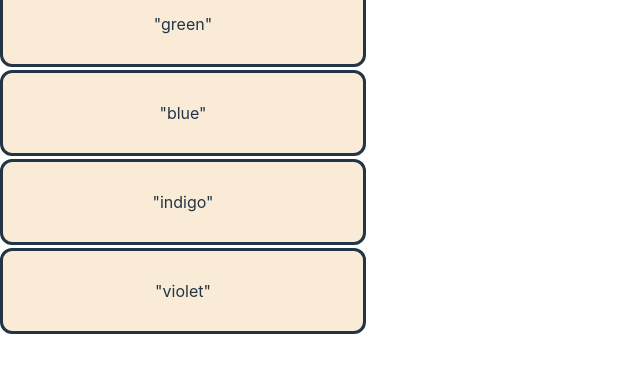
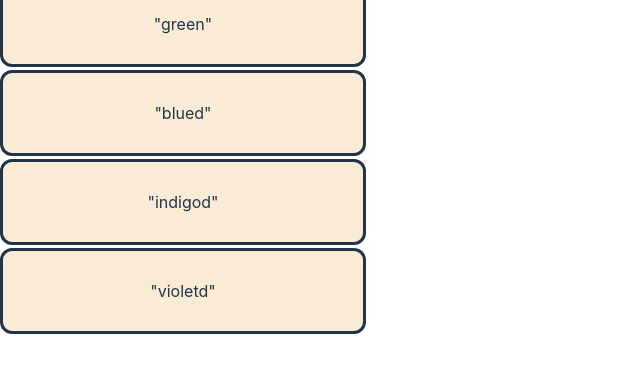
Before and after one commit to lcim/vite-test, a React (Vite) app: page / in a window 1280 px wide. Shown: the part 376-748 px from the top of the page, without its empty margins (0-640 px from the left). Built offline with nearby package versions, Linux system fonts and the light colour scheme.

Commit message:
renamed box classNames by adding  d

```diff
--- a/src/App.tsx
+++ b/src/App.tsx
@@ -6,13 +6,13 @@
 function App() {
   // const [count, setCount] = useState(0)
 
-  const redd = <div className='box red'>"red"</div>
-  const oranged = <div className='box orange'>"orange"</div>
-  const yellowd = <div className='box yellow'>"yellow"</div>
-  const greend = <div className='box green'>"green"</div>
-  const blued = <div className='box blue'>"blue"</div>
-  const indigod = <div className='box indigo'>"indigo"</div>
-  const violetd = <div className='box violet'>"violet"</div>
+  const redd = <div className='box redd'>"red"</div>
+  const oranged = <div className='box oranged'>"orange"</div>
+  const yellowd = <div className='box yellowd'>"yellow"</div>
+  const greend = <div className='box greend'>"green"</div>
+  const blued = <div className='box blue'>"blued"</div>
+  const indigod = <div className='box indigo'>"indigod"</div>
+  const violetd = <div className='box violet'>"violetd"</div>
 
 
   return (
```
